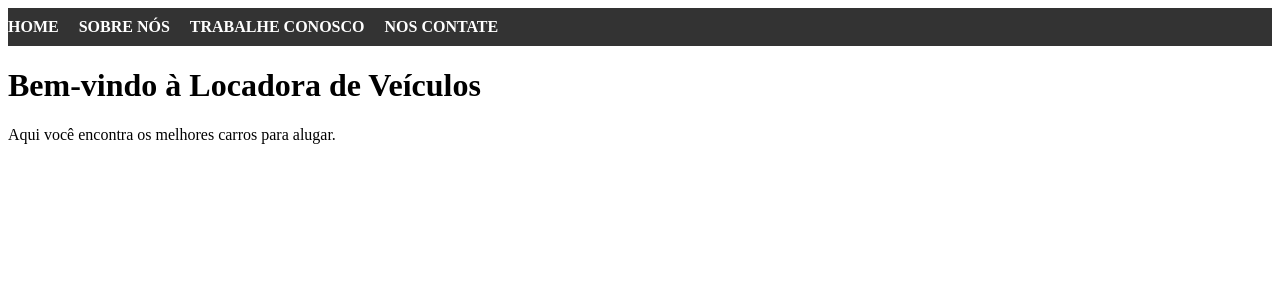
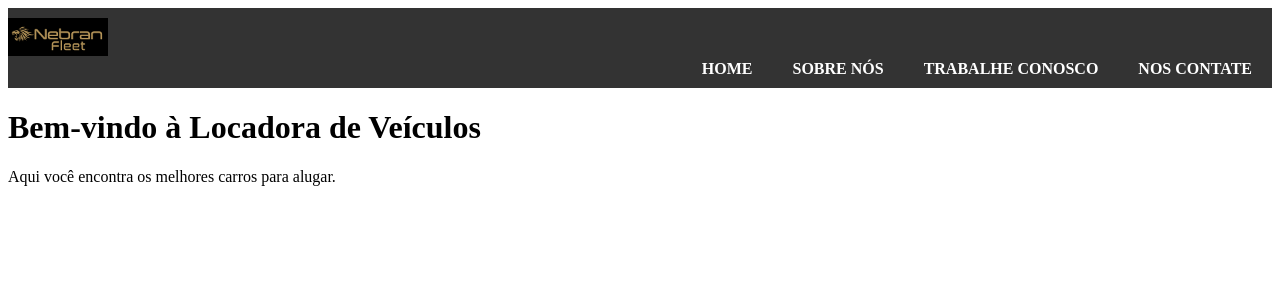
Before and after one commit to PrimePlusLoc/primeplus, a React app: page / in a window 1280 px wide. Shown: the top 300 px of the page. Built offline with nearby package versions, Linux system fonts and the light colour scheme; the HTML template or start-up script is replaced by a standard one.

Commit message:
feat: adiciona logo no header

```diff
--- a/package.json
+++ b/package.json
@@ -22,6 +22,7 @@
   },
   "devDependencies": {
     "css-loader": "^7.1.2",
+    "file-loader": "^6.2.0",
     "style-loader": "^4.0.0"
   }
 }
--- a/src/App.tsx
+++ b/src/App.tsx
@@ -1,9 +1,10 @@
 import React from 'react';
-import Header from './components/Header'
+import Header from './components/Header';
 import Home from './components/Home';
 import About from './components/About';
 import Careers from './components/Careers';
 import Contact from './components/Contact';
+import './styles.css';
 
 const App: React.FC = () => {
   const [activeTab, setActiveTab] = React.useState('Home');
@@ -24,7 +25,7 @@ const App: React.FC = () => {
   };
 
   return (
-    <div>
+    <div className="app-container"> {}
       <Header setActiveTab={setActiveTab} />
       {renderContent()}
     </div>
--- a/src/components/Header.tsx
+++ b/src/components/Header.tsx
@@ -1,5 +1,6 @@
 import React from 'react';
 import '../styles.css';
+import logo from '../assets/logo.png'
 
 interface HeaderProps {
   setActiveTab: (tab: string) => void;
@@ -8,12 +9,13 @@ interface HeaderProps {
 const Header: React.FC<HeaderProps> = ({ setActiveTab }) => {
   return (
     <header>
+      <img src={logo} alt="Logo" className="logo" />
       <nav>
-        <ul>
-          <li onClick={() => setActiveTab('Home')}>Home</li>
-          <li onClick={() => setActiveTab('About')}>Sobre Nós</li>
-          <li onClick={() => setActiveTab('Careers')}>Trabalhe Conosco</li>
-          <li onClick={() => setActiveTab('Contact')}>Nos Contate</li>
+        <ul className="menu-container">
+          <li className="menu-item" onClick={() => setActiveTab('Home')}>Home</li>
+          <li className="menu-item" onClick={() => setActiveTab('About')}>Sobre Nós</li>
+          <li className="menu-item" onClick={() => setActiveTab('Careers')}>Trabalhe Conosco</li>
+          <li className="menu-item" onClick={() => setActiveTab('Contact')}>Nos Contate</li>
         </ul>
       </nav>
     </header>
--- /dev/null
+++ b/src/declarations.d.ts
@@ -0,0 +1,4 @@
+declare module '*.png' {
+    const value: string;
+    export default value;
+  }
--- a/src/styles.css
+++ b/src/styles.css
@@ -18,6 +18,17 @@ nav ul li {
   text-transform: uppercase; /* Transforma o texto em maiúsculas */
 }
 
-nav ul li:hover {
-  text-decoration: underline; /* Sublinha o texto quando hover */
+.menu-container {
+  display: flex;
+  justify-content: flex-end; /* Alinha os itens à direita */
 }
+
+.menu-item {
+  margin-left: 20px; /* Espaçamento entre os itens */
+}
+
+.logo {
+  width: 100px; /* Ajuste o tamanho conforme necessário */
+  height: auto; /* Mantém a proporção da imagem */
+  margin-right: auto; /* Empurra a logo para a esquerda */
+}
--- a/webpack.config.js
+++ b/webpack.config.js
@@ -18,6 +18,17 @@ module.exports = {
         test: /\.css$/i,
         use: ['style-loader', 'css-loader'],
       },
+      {
+        test: /\.(png|jpe?g|gif)$/i,
+        use: [
+          {
+            loader: 'file-loader',
+            options: {
+              outputPath: 'images', // Define o diretório de saída para as imagens
+            },
+          },
+        ],
+      },
     ],
   },
   resolve: {
```
Also changed, not shown: src/assets/logo.png (added), 1 other file (tests, documents, lock files or other folders).
